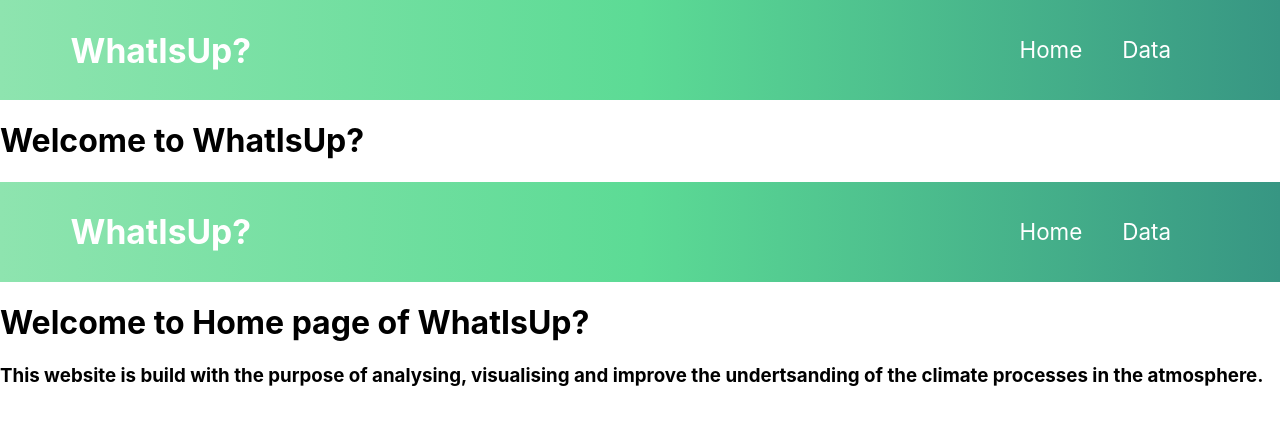
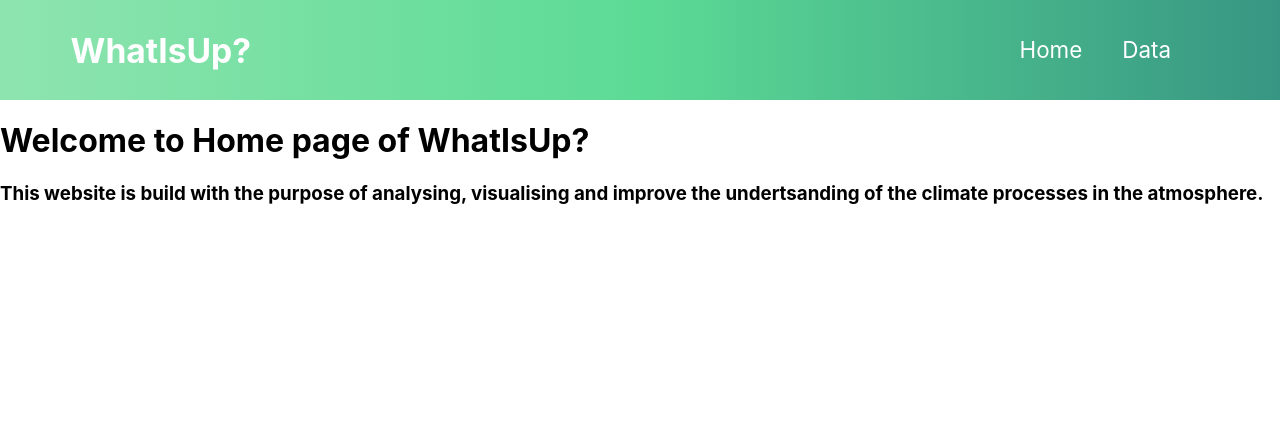
Before and after one commit to Vicster97/WhatIsUp, a React (Create React App) app in the folder whatisup_frontend/: page /home/ in a window 1280 px wide. Shown: the top 424 px of the page. Built offline with nearby package versions, Linux system fonts and the light colour scheme.

Commit message:
fixing react-router-dom

```diff
--- a/whatisup_frontend/src/App.js
+++ b/whatisup_frontend/src/App.js
@@ -1,17 +1,17 @@
 import logo from './logo.svg';
 import './App.css';
-import { BrowserRouter as Router, Route, Switch, Redirect } from 'react-router-dom'
+import { Routes, Route } from 'react-router-dom'
 import Home from './Pages/Home';
 import Data from './Pages/Data';
 import Hello from './Pages/Hello';
 
 function App() {
   return (
-    <Router basename="/">
-      <Route exact path='' component={Hello}/>
-      <Route exact path="/home" component={Home}/>
-      <Route exact path='/data' component={Data}/>
-    </Router>
+    <Routes>
+      <Route path='/*' element={<Hello/>}/>
+      <Route path="/home" element={<Home/>}/>
+      <Route path='/data' element={<Data/>}/>
+    </Routes>
   );
 }
 
```
Also changed, not shown: 12 other files (tests, documents, lock files or other folders).
